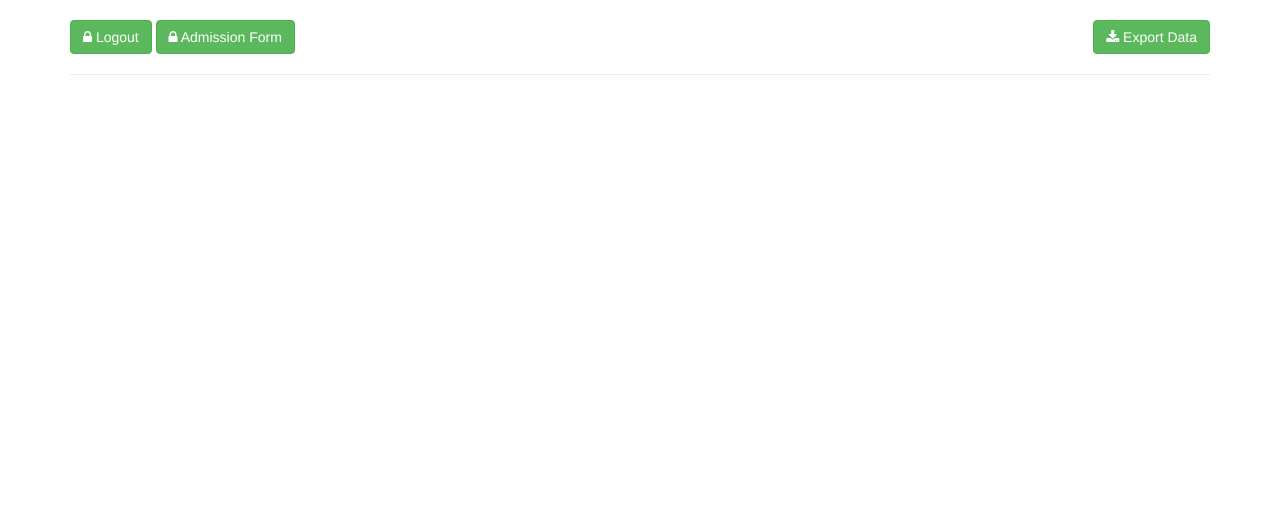
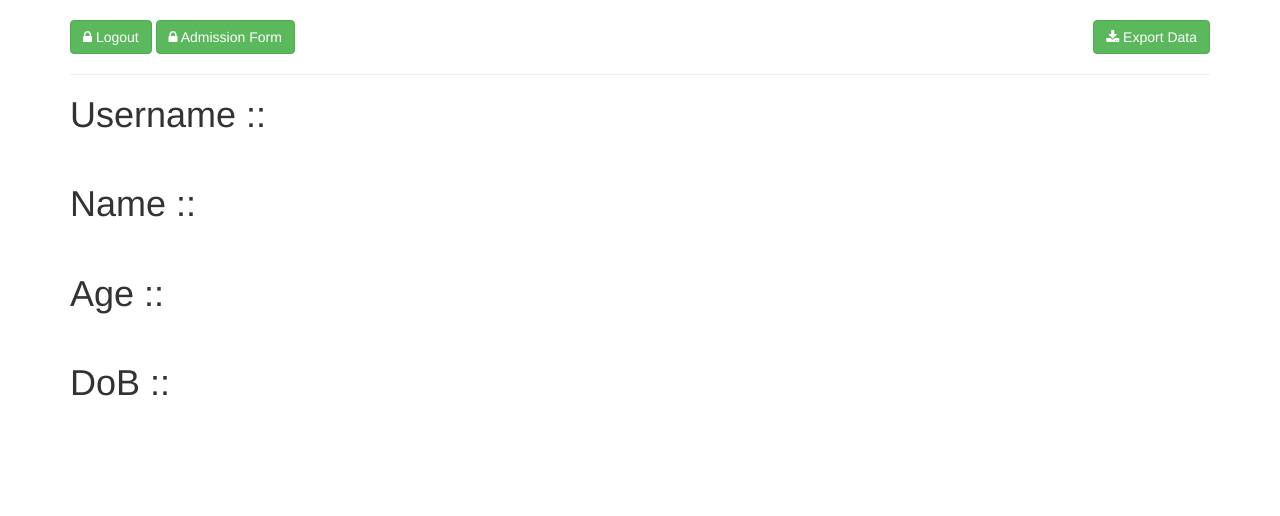
Before and after one commit to Im-your-hari/StudentReg, a PHP site: page / in a window 1280 px wide. Shown: the part 284-800 px from the top of the page. Run offline with PHP 8.4, Linux system fonts and the light colour scheme; the visitor is signed in with stand-in values (Sample User, id 1); data that the repository does not hold is empty; some libraries are stand-ins or nearby versions.

Commit message:
data displaying on profile...

```diff
--- a/index.php
+++ b/index.php
@@ -58,10 +58,10 @@
 $run_data = mysqli_query($con,$get_data);
 
 $row = mysqli_fetch_array($run_data);
-echo $row["username"]."<br>";
-echo $row["name"]."<br>";
-echo $row["age"]."<br>";
-echo $row["dob"]."<br>";
+echo "<h1>Username :: ".$row["username"]."</h1><br>";
+echo "<h1>Name :: ".$row["name"]."</h1><br>";
+echo "<h1>Age :: ".$row["age"]."</h1><br>";
+echo "<h1>DoB :: ".$row["dob"]."</h1><br>";
 ?>
 
 </body>
```
